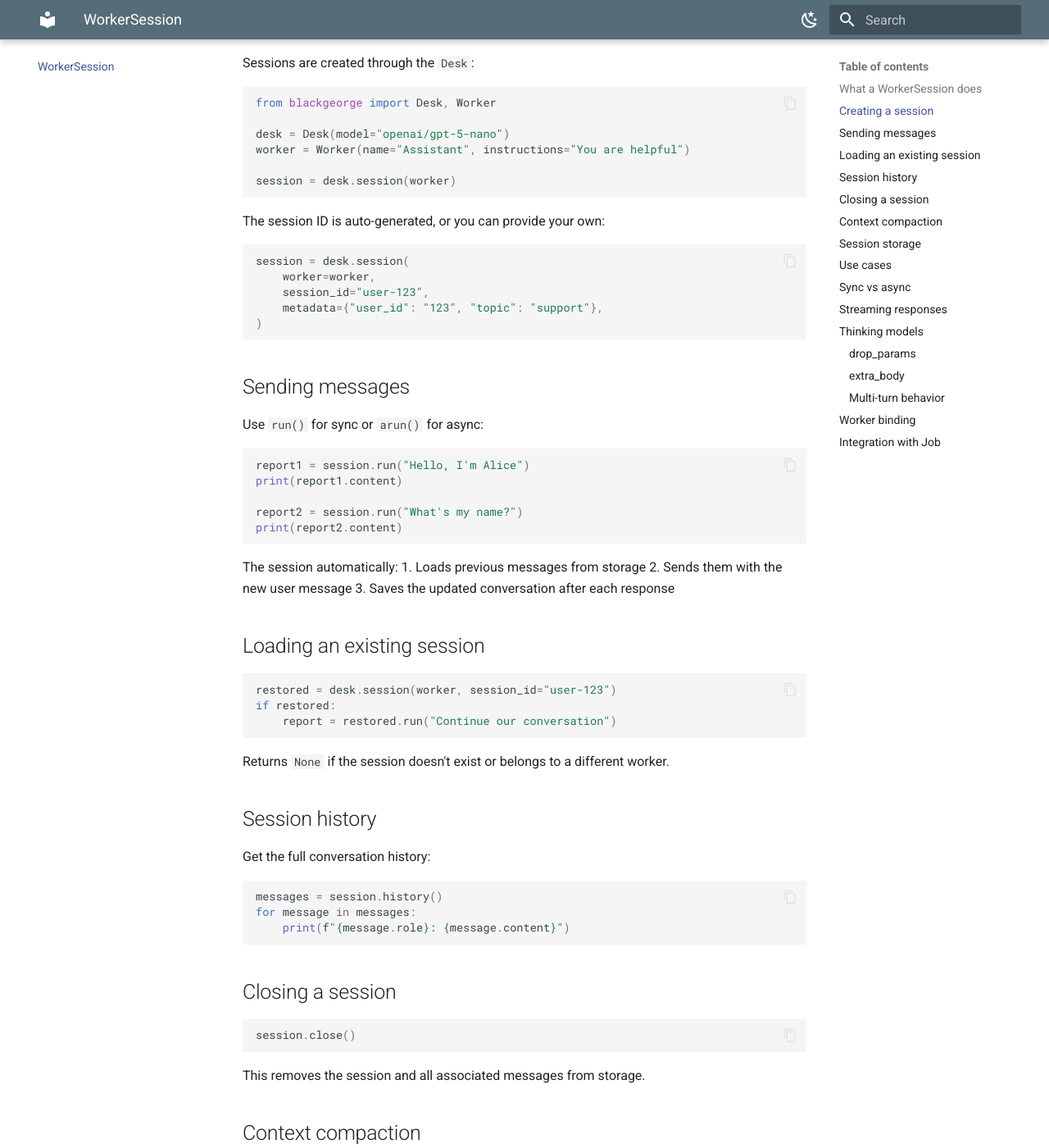
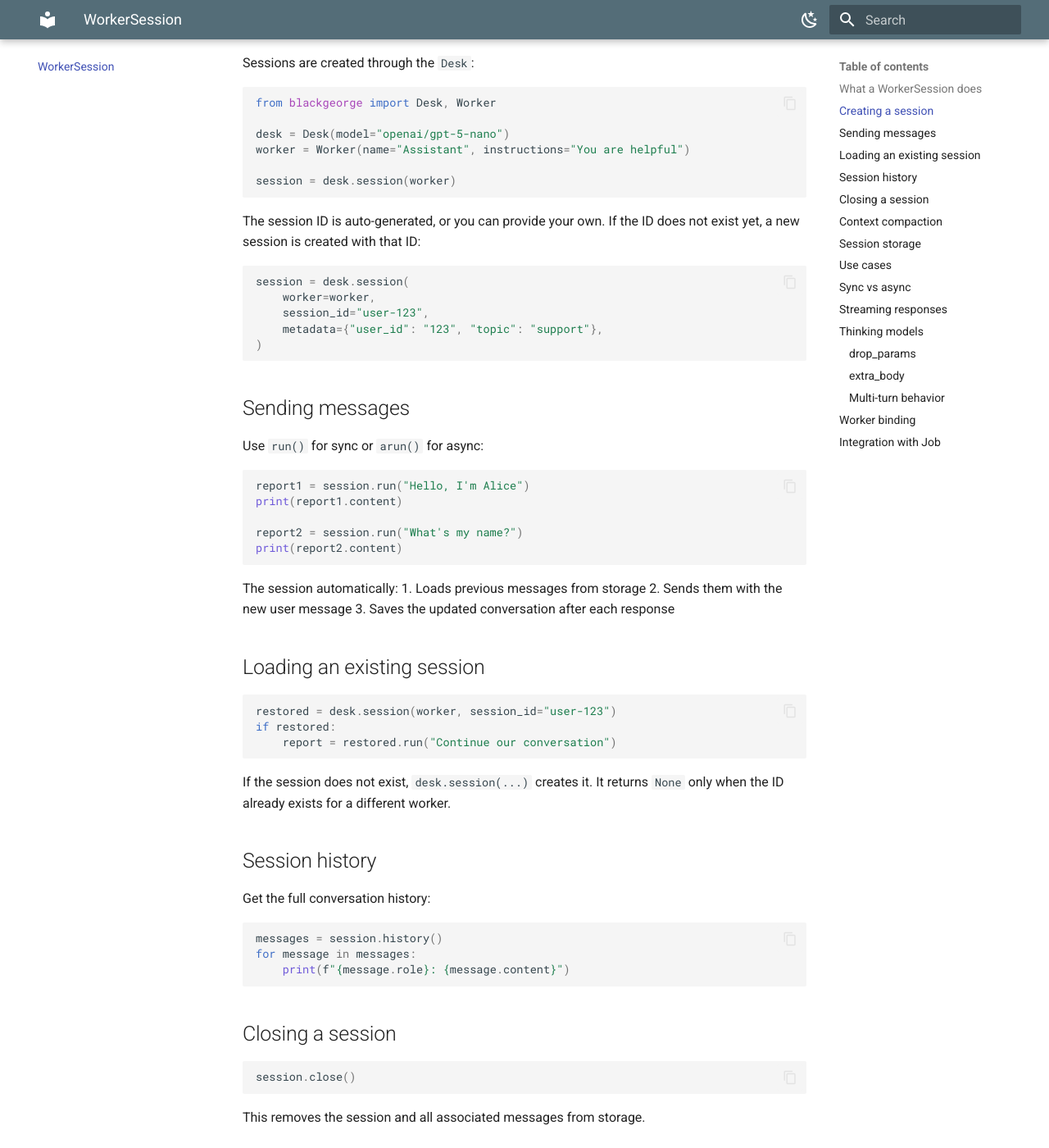
Before and after one commit to jolovicdev/blackgeorge, an MkDocs documentation site: the page built from docs/session.md, in a window 1280 px wide and 1400 px high, scrolled down 616 px. Shown: the whole window at 82% size. Built offline with MkDocs 1.6.1 and Material for MkDocs 9.7.7, drawn with Linux system fonts in a browser that asks for light colours; some of the changed text lies outside the part shown.

Commit message:
docs: document 1.2.5 behavior fixes

````diff
--- a/docs/session.md
+++ b/docs/session.md
@@ -24,7 +24,8 @@ worker = Worker(name="Assistant", instructions="You are helpful")
 session = desk.session(worker)
 ```
 
-The session ID is auto-generated, or you can provide your own:
+The session ID is auto-generated, or you can provide your own. If the ID does not exist yet, a
+new session is created with that ID:
 
 ```python
 session = desk.session(
@@ -59,7 +60,8 @@ if restored:
     report = restored.run("Continue our conversation")
 ```
 
-Returns `None` if the session doesn't exist or belongs to a different worker.
+If the session does not exist, `desk.session(...)` creates it. It returns `None` only when the ID
+already exists for a different worker.
 
 ## Session history
 
@@ -132,8 +134,8 @@ while user_input := get_user_input():
 
 ```python
 session = desk.session(support_worker, session_id=f"ticket:{ticket_id}")
-if not session:
-    session = desk.session(support_worker, session_id=f"ticket:{ticket_id}")
+if session is None:
+    raise ValueError("Ticket session belongs to a different worker")
 ```
 
 **Multi-step task**: Track progress across multiple interactions
````
Also changed, not shown: docs/configuration.md (+2 -0 lines), docs/tools.md (+7 -3 lines), docs/worker.md (+6 -2 lines).
